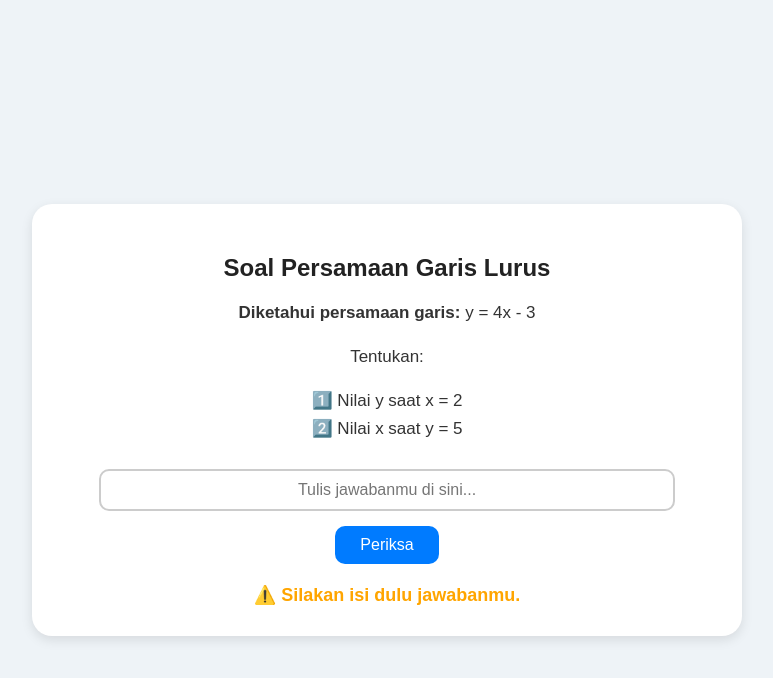
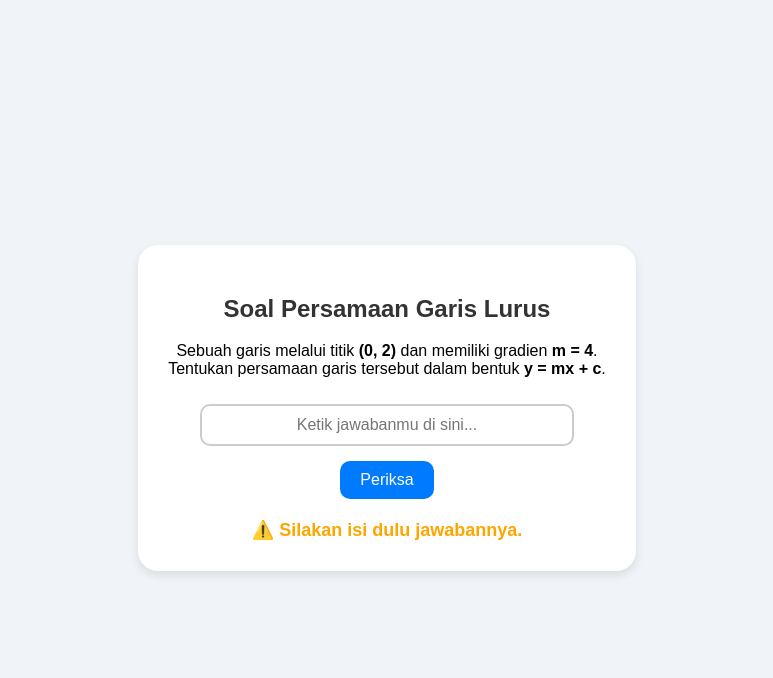
Before and after one commit to irevaline-hue/soal-5, a plain HTML site: page index.html in a window 1280 px wide. Both pictures are taken after a click on the button "Periksa". Shown: the whole page, without its empty margins (253-1026 px from the left). Drawn offline with Linux system fonts and the light colour scheme.

Commit message:
Add files via upload

```diff
--- a/index.html
+++ b/index.html
@@ -7,37 +7,28 @@
   <style>
     body {
       font-family: "Poppins", sans-serif;
-      background: #eef3f7;
+      background: #f0f4f8;
       display: flex;
       justify-content: center;
       align-items: center;
-      min-height: 100vh;
-      margin: 0;
-      padding: 20px;
+      height: 100vh;
     }
     .container {
       background: white;
       border-radius: 20px;
-      box-shadow: 0 4px 12px rgba(0,0,0,0.1);
+      box-shadow: 0 4px 10px rgba(0,0,0,0.1);
       padding: 30px;
-      max-width: 650px;
-      width: 100%;
+      max-width: 500px;
       text-align: center;
     }
     h2 {
-      color: #222;
-      margin-bottom: 15px;
-    }
-    p {
       color: #333;
-      line-height: 1.6;
-      font-size: 17px;
     }
     input[type="text"] {
-      width: 85%;
       padding: 10px;
+      width: 80%;
+      font-size: 16px;
       margin-top: 10px;
-      font-size: 16px;
       border: 2px solid #ccc;
       border-radius: 10px;
       text-align: center;
@@ -46,19 +37,19 @@
       margin-top: 15px;
       background: #007bff;
       color: white;
-      padding: 10px 25px;
+      padding: 10px 20px;
       border: none;
       border-radius: 10px;
+      cursor: pointer;
       font-size: 16px;
-      cursor: pointer;
     }
     button:hover {
       background: #0056b3;
     }
     #hasil {
       margin-top: 20px;
+      font-size: 18px;
       font-weight: bold;
-      font-size: 18px;
     }
     #penjelasan {
       margin-top: 15px;
@@ -66,15 +57,8 @@
       padding: 15px;
       border-radius: 10px;
       text-align: left;
+      line-height: 1.6;
       display: none;
-      line-height: 1.6;
-    }
-    #grafik {
-      display: none;
-      margin-top: 20px;
-      height: 400px;
-      border-radius: 10px;
-      overflow: hidden;
     }
   </style>
 </head>
@@ -82,34 +66,23 @@
 
   <div class="container">
     <h2>Soal Persamaan Garis Lurus</h2>
-    <p><b>Diketahui persamaan garis:</b> y = 4x - 3</p>
-    <p>Tentukan:</p>
-    <p>1️⃣ Nilai y saat x = 2<br>2️⃣ Nilai x saat y = 5</p>
+    <p>
+      Sebuah garis melalui titik <b>(0, 2)</b> dan memiliki gradien <b>m = 4</b>.<br>
+      Tentukan persamaan garis tersebut dalam bentuk <b>y = mx + c</b>.
+    </p>
 
-    <input type="text" id="jawaban" placeholder="Tulis jawabanmu di sini...">
+    <input type="text" id="jawaban" placeholder="Ketik jawabanmu di sini...">
     <br>
     <button onclick="periksaJawaban()">Periksa</button>
 
     <div id="hasil"></div>
-
     <div id="penjelasan">
-      <b>Penjelasan:</b><br><br>
-      1️⃣ Saat x = 2<br>
-      y = 4(2) - 3 = 8 - 3 = <b>5</b><br><br>
-      2️⃣ Saat y = 5<br>
-      5 = 4x - 3 → 4x = 8 → x = <b>2</b><br><br>
-      Jadi, nilai y = <b>5</b> saat x = 2, dan nilai x = <b>2</b> saat y = 5.
-    </div>
-
-    <div id="grafik">
-      <!-- Ganti link GeoGebra dengan link yang Abbi punya -->
-      <iframe
-        src="https://www.geogebra.org/calculator/sctgdbxt"
-        width="100%"
-        height="400"
-        style="border:0;"
-        allowfullscreen>
-      </iframe>
+      <b>Penjelasan:</b><br>
+      Bentuk umum persamaan garis: <b>y = mx + c</b><br>
+      Diketahui: m = 4 dan garis melalui (0, 2)<br><br>
+      Substitusi titik ke persamaan:<br>
+      2 = 4(0) + c → c = 2<br><br>
+      Jadi, persamaan garisnya adalah: <b>y = 4x + 2</b>.
     </div>
   </div>
 
@@ -118,35 +91,21 @@
       const input = document.getElementById("jawaban").value.replace(/\s+/g, '').toLowerCase();
       const hasil = document.getElementById("hasil");
       const penjelasan = document.getElementById("penjelasan");
-      const grafik = document.getElementById("grafik");
 
-      const jawabanBenar = [
-        "y=5,x=2",
-        "x=2,y=5",
-        "y=5danx=2",
-        "x=2dany=5",
-        "5,2",
-        "2,5"
-      ];
-
-      if (input === "") {
-        hasil.innerHTML = "⚠️ Silakan isi dulu jawabanmu.";
+      if (input === "y=4x+2" || input === "y=4x+2.") {
+        hasil.innerHTML = "✅ Jawaban kamu benar!";
+        hasil.style.color = "green";
+      } else if (input === "") {
+        hasil.innerHTML = "⚠️ Silakan isi dulu jawabannya.";
         hasil.style.color = "orange";
         penjelasan.style.display = "none";
-        grafik.style.display = "none";
         return;
-      }
-
-      if (jawabanBenar.includes(input)) {
-        hasil.innerHTML = "✅ Jawaban kamu benar!";
-        hasil.style.color = "green";
       } else {
-        hasil.innerHTML = "❌ Jawaban kamu belum tepat.";
+        hasil.innerHTML = "❌ Jawaban kamu salah.";
         hasil.style.color = "red";
       }
 
       penjelasan.style.display = "block";
-      grafik.style.display = "block";
     }
   </script>
 
```
